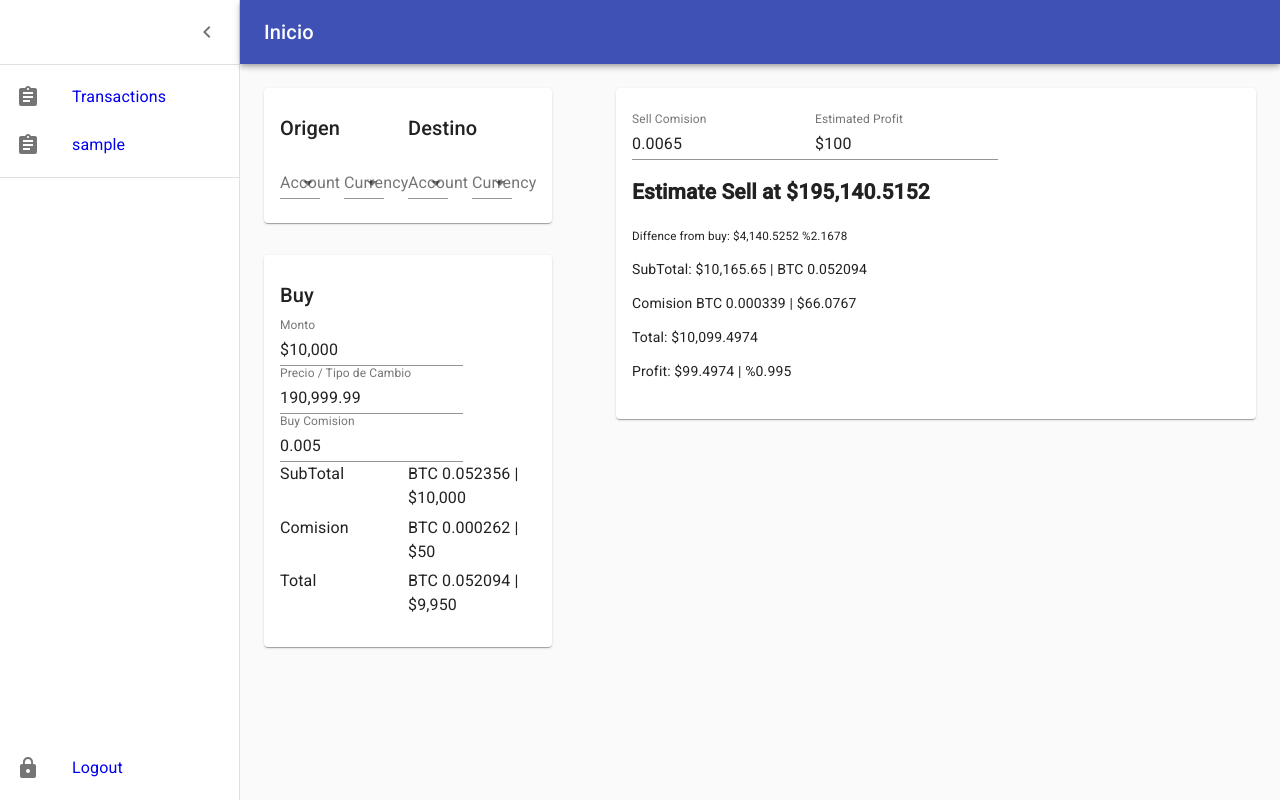
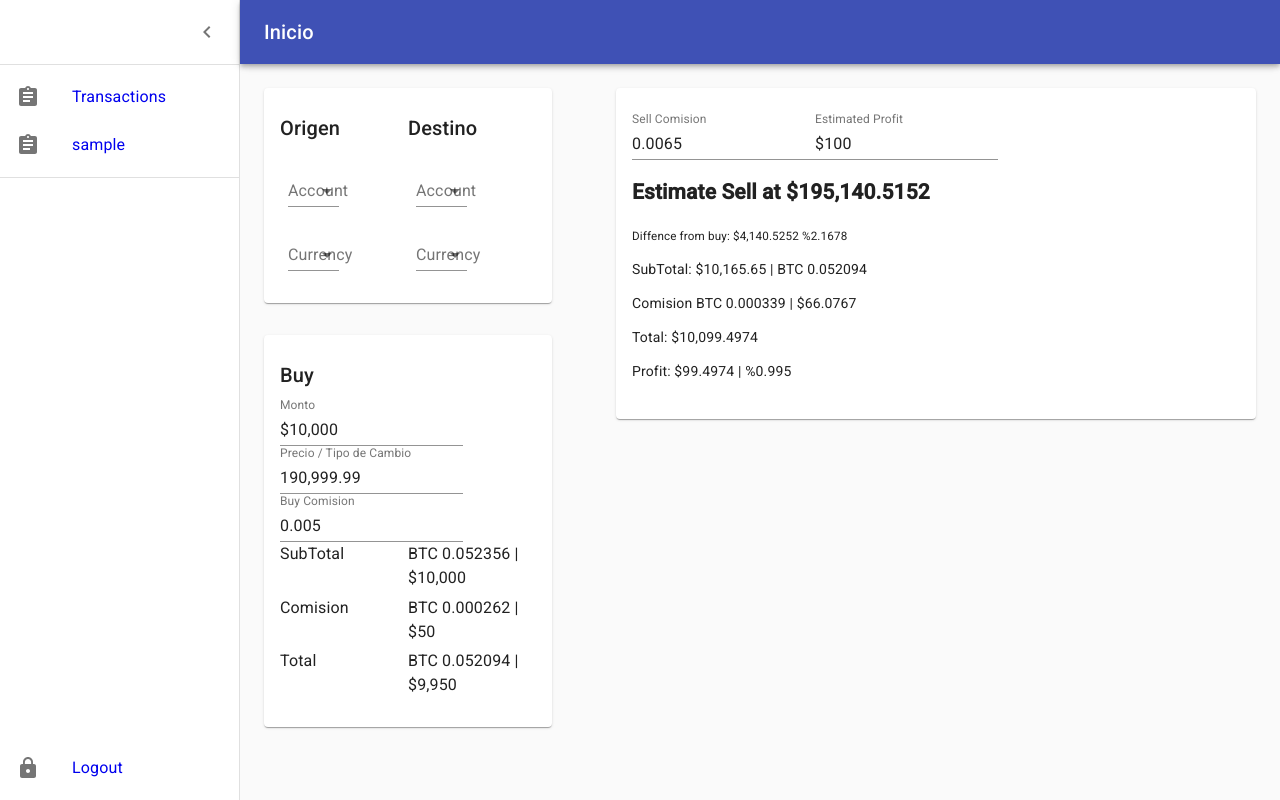
Before and after one commit to GeminiNetSailor/My-Investment-Wallet-API, a React (Create React App) app in the folder frontend/: page /transactions in a window 1280 px wide. Built offline with nearby package versions, Linux system fonts and the light colour scheme.

Commit message:
Styleing select account component

```diff
--- a/frontend/src/components/AccountSelect.jsx
+++ b/frontend/src/components/AccountSelect.jsx
@@ -1,38 +1,20 @@
 import React, { useState, useEffect } from "react";
-import TextField from '@material-ui/core/TextField';
-import NumberFormat from 'react-number-format';
+
 import FormControl from '@material-ui/core/FormControl';
 import Select from '@material-ui/core/Select';
 import MenuItem from '@material-ui/core/MenuItem';
 import InputLabel from '@material-ui/core/InputLabel';
-import { Grid, Paper, Typography } from "@material-ui/core";
+import { makeStyles } from '@material-ui/core/styles';
 
-
-const round = (value, decimals) => Number(Math.round(value + 'e' + decimals) + 'e-' + decimals);
-
-function NumberFormatCustom(props) {
-  const { inputRef, onChange, ...other } = props;
-
-  return (
-    <NumberFormat
-      {...other}
-      getInputRef={inputRef}
-      onValueChange={values => {
-        onChange({
-          target: {
-            value: values.value,
-          },
-        });
-      }}
-      thousandSeparator
-      prefix="$"
-    />
-  );
-}
+const useStyles = makeStyles(theme => ({
+  formControl: {
+    margin: theme.spacing(1),
+    width: `40%`,
+  },
+}));
 
 export default props => {
-
-
+  const classes = useStyles();
   const [account, setAccount] = useState('');
   const [currency, setCurrency] = useState('');
 
@@ -43,13 +25,11 @@ export default props => {
         currency
       )
     }
-  ,[account, currency]);
+    , [account, currency]);
 
   return (
-
-    <Grid container spacing={8}>
-      <Grid item xs={12} sm={3}>
-        <FormControl >
+      <form autoComplete="off">
+        <FormControl className={classes.formControl} >
           <InputLabel htmlFor="origin-account">Account</InputLabel>
           <Select
             value={account}
@@ -58,6 +38,7 @@ export default props => {
               name: 'origin-account',
               id: 'origin-account',
             }}
+            className={classes.select}
           >
             <MenuItem value={20}>Bitso</MenuItem>
             <MenuItem value={30}>HSBC</MenuItem>
@@ -65,14 +46,13 @@ export default props => {
             <MenuItem value={30}>Bancomer</MenuItem>
           </Select>
         </FormControl>
-      </Grid>
 
-      <Grid item xs={12} sm={3}>
-        <FormControl >
+        <FormControl className={classes.formControl} >
           <InputLabel>Currency</InputLabel>
           <Select
             value={currency}
             onChange={e => { setCurrency(e.target.value) }}
+            className={classes.select}
           >
             <MenuItem value={20}>MXN</MenuItem>
             <MenuItem value={30}>USD</MenuItem>
@@ -80,8 +60,8 @@ export default props => {
             <MenuItem value={30}>ETH</MenuItem>
           </Select>
         </FormControl>
-      </Grid>
 
-    </Grid>
+      </form >
+
   );
 }
--- a/frontend/src/components/helpers/NumbersFormaters.jsx
+++ b/frontend/src/components/helpers/NumbersFormaters.jsx
@@ -20,6 +20,7 @@ export function CurrencyFormat(props) {
         />
     );
 }
+
 
 export function DecimalFormat(props) {
     const { inputRef, onChange, ...other } = props;
--- a/frontend/src/screens/Transactions.jsx
+++ b/frontend/src/screens/Transactions.jsx
@@ -1,51 +1,31 @@
 import React, { useState } from "react";
 import PropTypes from 'prop-types';
+
 import NumberFormat from 'react-number-format';
+
 import { Grid, Paper, Typography } from "@material-ui/core";
+import { makeStyles } from '@material-ui/core/styles';
+
 import Buy from "../components/Buy";
 import AccountSelect from "../components/AccountSelect";
 import SalesEstimator from "../components/SalesEstimator";
-import { makeStyles } from '@material-ui/core/styles';
 
-const round = (value, decimals) => Number(Math.round(value + 'e' + decimals) + 'e-' + decimals);
 
 const useStyles = makeStyles(theme => ({
   paper: {
     padding: theme.spacing(3, 2),
   },
+  inputField: {
+    marginLeft: theme.spacing(1),
+    marginRight: theme.spacing(1),
+    width: 200,
+  },
 }));
-
-function NumberFormatCustom(props) {
-  const { inputRef, onChange, ...other } = props;
-
-  return (
-    <NumberFormat
-      {...other}
-      getInputRef={inputRef}
-      onValueChange={values => {
-        onChange({
-          target: {
-            value: values.value,
-          },
-        });
-      }}
-      thousandSeparator
-      prefix="$"
-    />
-  );
-}
-
-NumberFormatCustom.propTypes = {
-  inputRef: PropTypes.func.isRequired,
-  onChange: PropTypes.func.isRequired,
-};
 
 export default () => {
   // Account - Cuenta
   // Wallet - Cartera
   const classes = useStyles();
-
-  const [accounts, setAccounts] = useState();
 
   const [buy, setBuy] = useState({
     accounts: {
```
